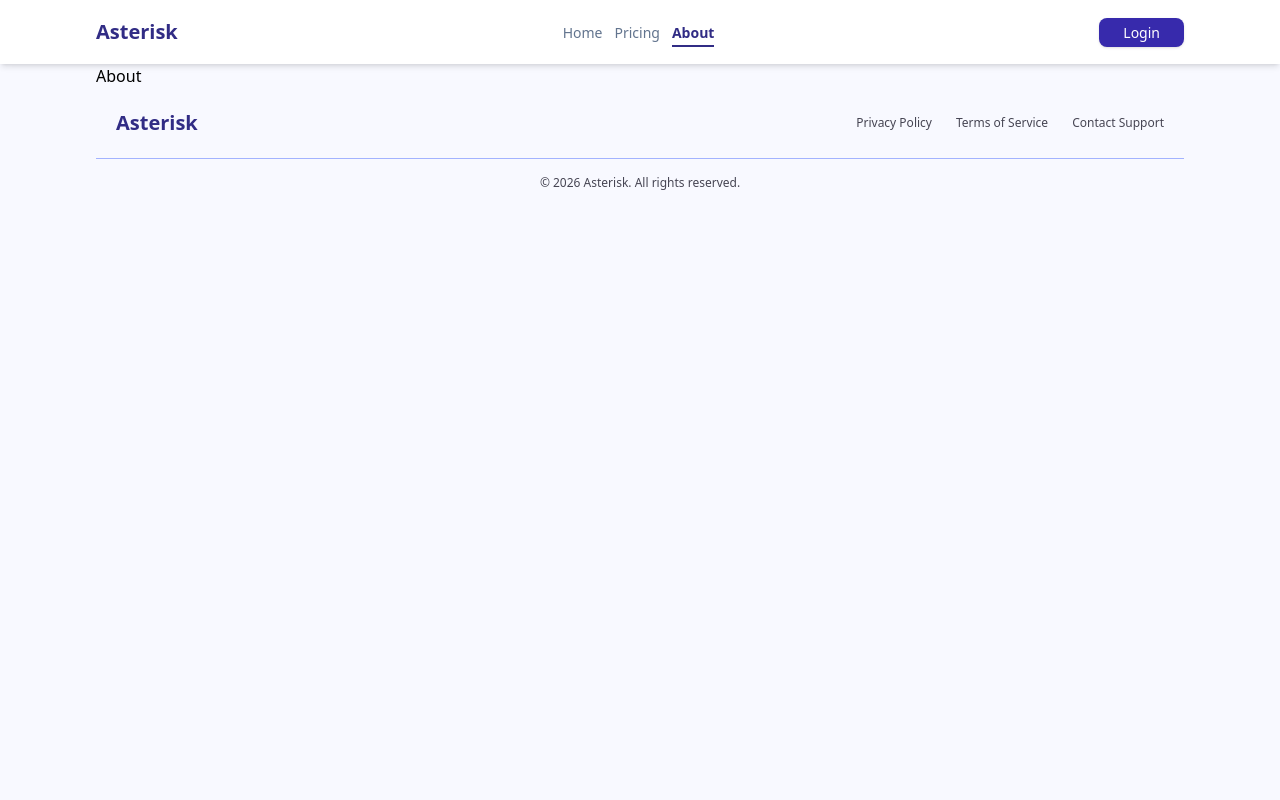
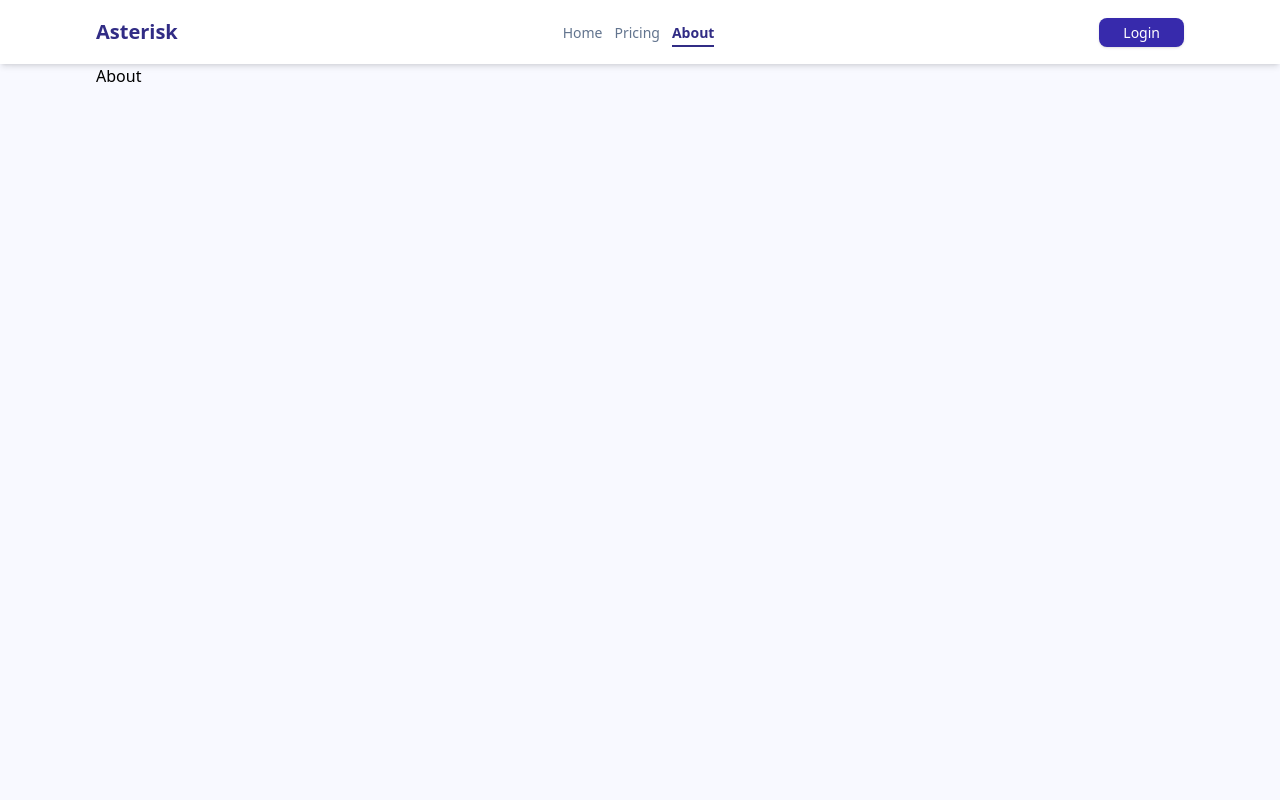
Before and after one commit to shatha-mohammed/asterisk, a React (Vite) app: page /about in a window 1280 px wide. Shown: the top 800 px of the page. Built offline with nearby package versions, Linux system fonts and the light colour scheme.

Commit message:
fix style in layout

```diff
--- a/src/layout/MainLayout.jsx
+++ b/src/layout/MainLayout.jsx
@@ -7,7 +7,7 @@ export default function MainLayout() {
     <div className="px-4 lg:px-24">
       <Header />
       <div className="h-16"></div>
-      <main>
+      <main className="min-h-screen">
         <Outlet />
       </main>
       <Footer />
```
